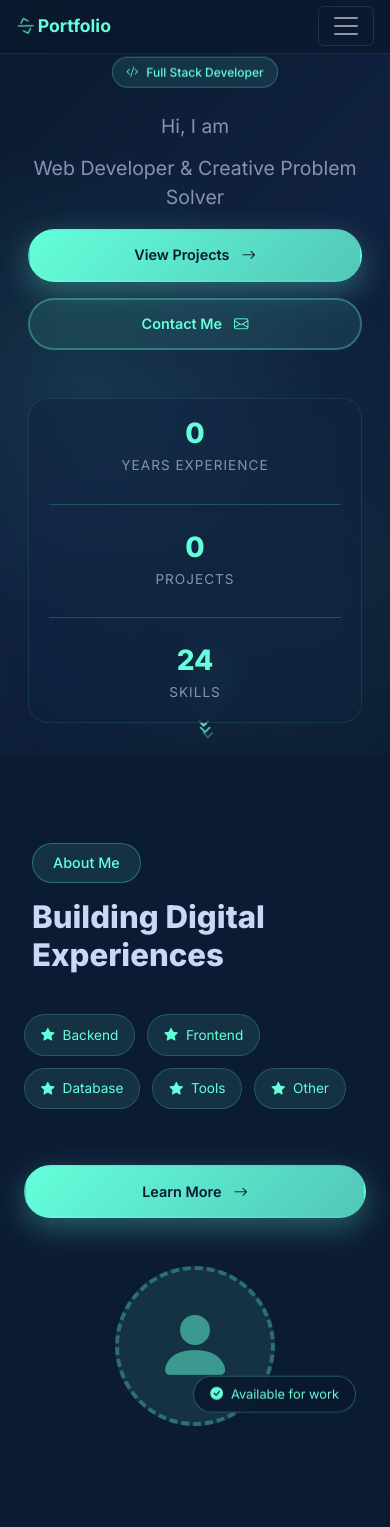
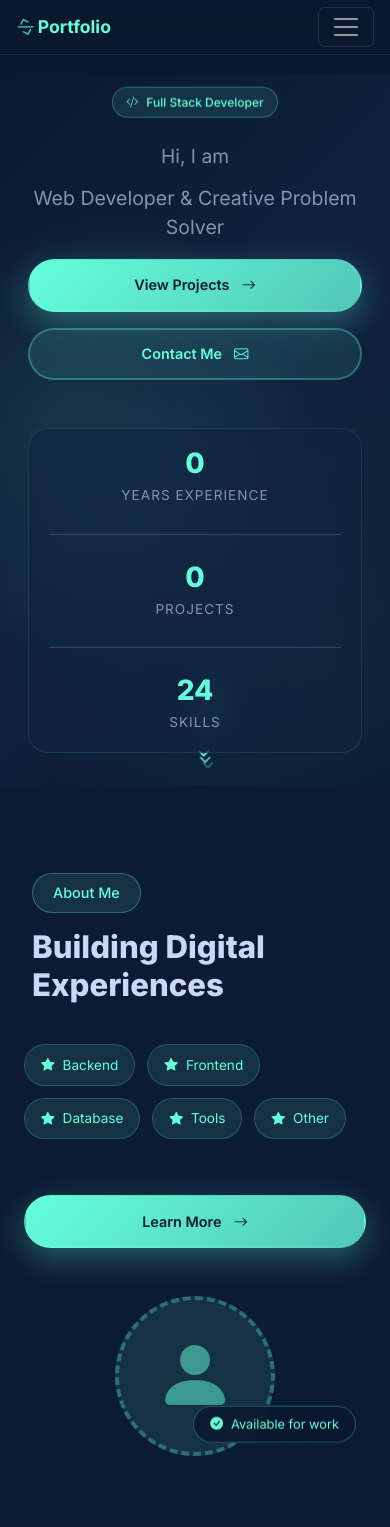
Before and after one commit to cloner7575/protfolio, a Django app: page / in a window 390 px wide. Shown: the top 1527 px of the page. Run offline with Django 5.2, Linux system fonts and the light colour scheme; data comes from the database, SQL or seed files in the repository.

Commit message:
ui changed

```diff
--- a/static/css/home-modern.css
+++ b/static/css/home-modern.css
@@ -1009,7 +1009,7 @@
 @media (max-width: 992px) {
     .hero-section-modern {
         min-height: 80vh;
-        padding-top: 80px;
+        padding-top: 90px;
     }
 
     .hero-content-modern {
@@ -1056,12 +1056,22 @@
 @media (max-width: 768px) {
     .hero-section-modern {
         min-height: 70vh;
-        padding-top: 70px;
+        padding-top: 100px; /* Increased for mobile navbar */
         padding-bottom: 2rem;
     }
 
     .hero-content-modern {
         padding: 0 1rem;
+    }
+
+    .section-modern {
+        padding-top: 3rem; /* Add top padding for sections */
+        padding-bottom: 3rem;
+    }
+
+    /* First section after hero should have more top padding */
+    .about-preview-section {
+        padding-top: 4rem;
     }
 
     .section-modern .container {
@@ -1354,7 +1364,7 @@
 /* Small Mobile */
 @media (max-width: 480px) {
     .hero-section-modern {
-        padding-top: 60px;
+        padding-top: 90px; /* Increased for mobile navbar */
         min-height: 60vh;
     }
 
--- a/static/css/style.css
+++ b/static/css/style.css
@@ -802,8 +802,19 @@ body {
 
 /* Mobile */
 @media (max-width: 768px) {
+  /* Add padding to main content to account for fixed navbar */
+  main {
+    padding-top: 80px; /* Space for fixed navbar */
+  }
+
   .navbar {
     padding: 0.5rem 0;
+    min-height: 60px; /* Ensure navbar has minimum height */
+  }
+
+  /* Adjust hero section padding since main already has padding */
+  .hero-section-modern {
+    padding-top: 20px !important;
   }
 
   .brand-text {
@@ -943,8 +954,17 @@ body {
 
 /* Small Mobile */
 @media (max-width: 480px) {
+  main {
+    padding-top: 75px; /* Slightly less for smaller screens */
+  }
+
   .navbar {
     padding: 0.4rem 0;
+    min-height: 55px;
+  }
+
+  .hero-section-modern {
+    padding-top: 15px !important;
   }
 
   .brand-text {
```
